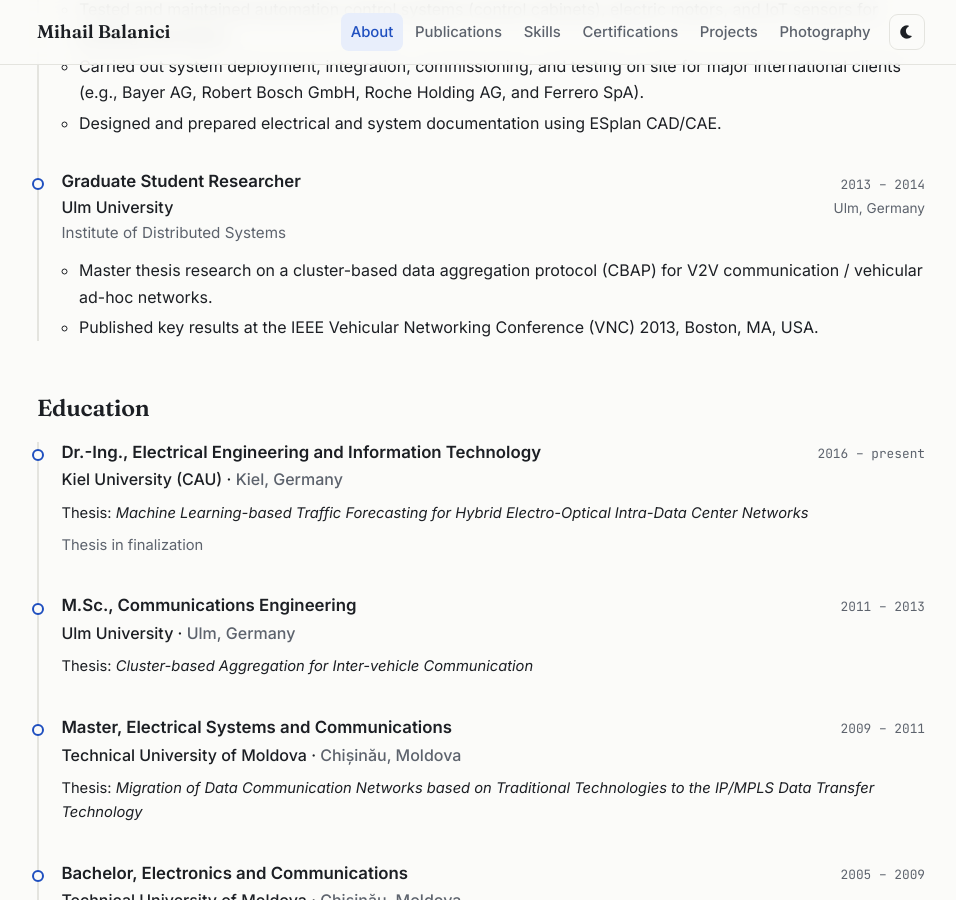
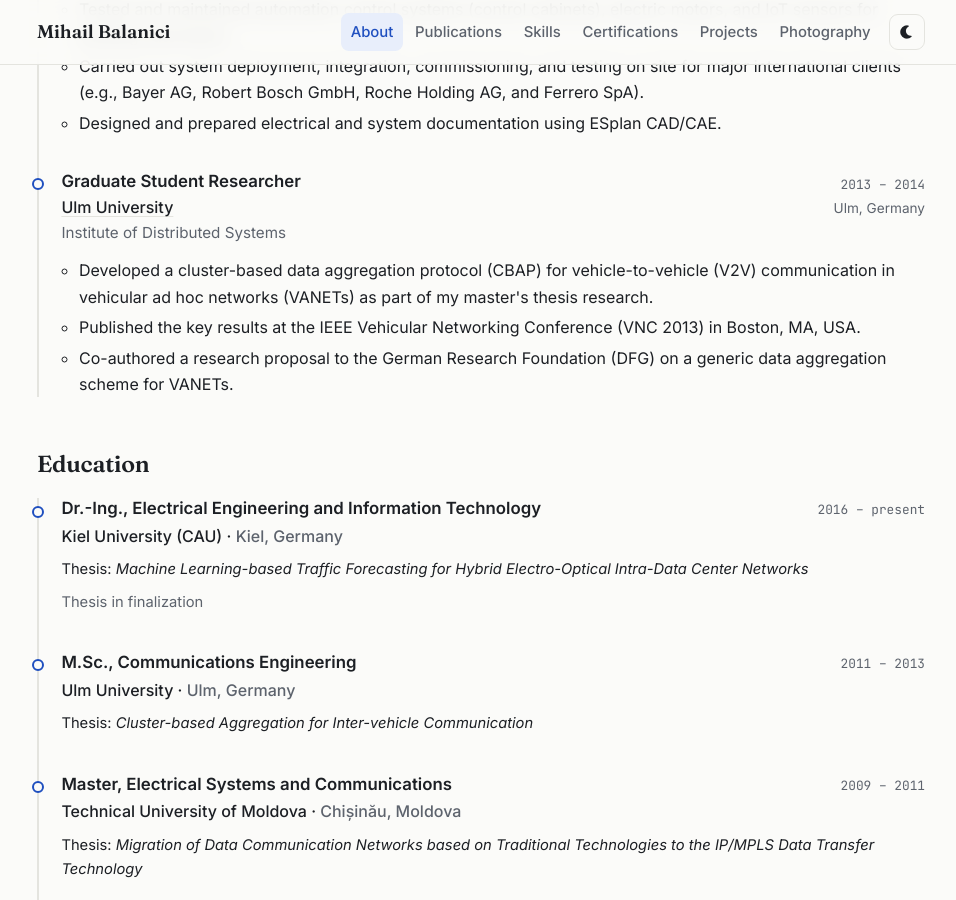
Before and after one commit to mihailbalanici/mihailbalanici.github.io, a Jekyll site: the page built from about.html, in a window 1280 px wide and 900 px high, scrolled down 1531 px. Shown: the whole window, without its empty margins (159-1115 px from the left). Built offline with Jekyll 4.4.1, drawn with Linux system fonts in a browser that asks for light colours.

Commit message:
Update experience.yml

```diff
--- a/_data/experience.yml
+++ b/_data/experience.yml
@@ -43,9 +43,11 @@
 
 - role: Graduate Student Researcher
   org: Ulm University
-  unit: Institute of Distributed Systems
+  url: "https://www.uni-ulm.de/en/in/vs/"
+  unit: "Institute of Distributed Systems"
   place: Ulm, Germany
   period: 2013 – 2014
   points:
-    - Master thesis research on a cluster-based data aggregation protocol (CBAP) for V2V communication / vehicular ad-hoc networks.
-    - Published key results at the IEEE Vehicular Networking Conference (VNC) 2013, Boston, MA, USA.
+    - "Developed a cluster-based data aggregation protocol (CBAP) for vehicle-to-vehicle (V2V) communication in vehicular ad hoc networks (VANETs) as part of my master's thesis research."
+    - "Published the key results at the IEEE Vehicular Networking Conference (VNC 2013) in Boston, MA, USA."
+    - "Co-authored a research proposal to the German Research Foundation (DFG) on a generic data aggregation scheme for VANETs."
```
